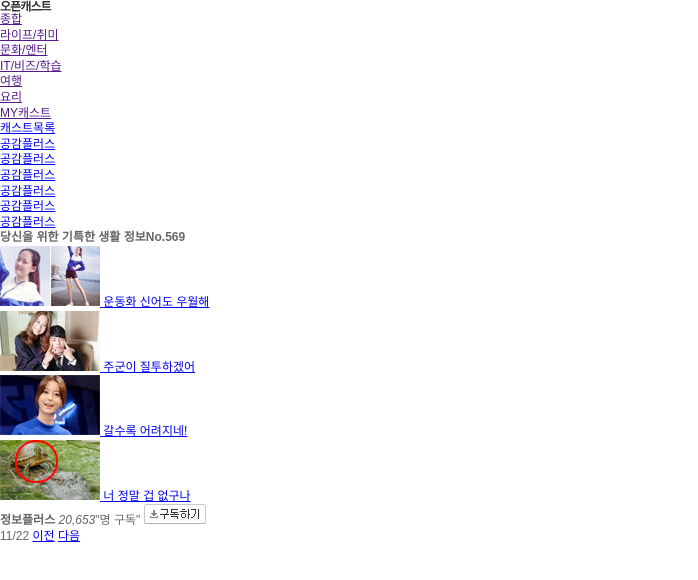
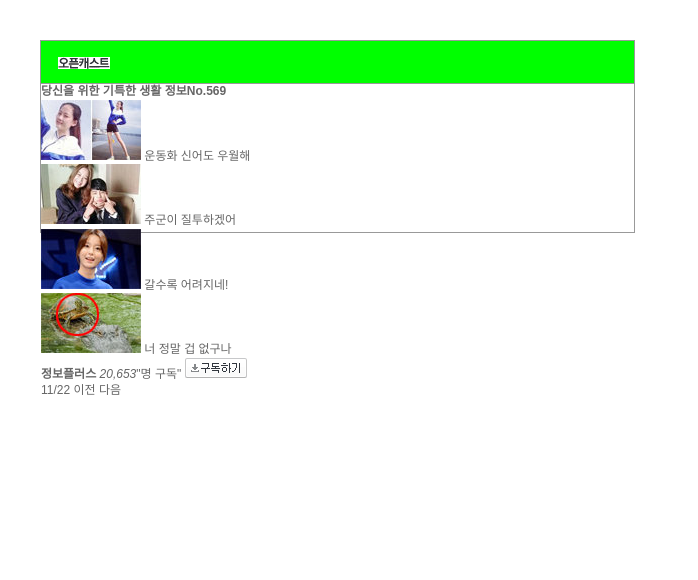
Before and after one commit to DoHoon2/Training, a plain HTML site: page level2_outline/opencast.html in a window 1280 px wide. Shown: the whole page, without its empty margins (0-698 px from the left). Drawn offline with Linux system fonts and the light colour scheme.

Commit message:
feat : level2_ouline HTML, CSS dev -ing

```diff
--- a/level2_outline/css/reset.css
+++ b/level2_outline/css/reset.css
@@ -1,24 +1,54 @@
 @charset "utf-8";
 
-html {
-	font-size:100%;
+body {
+  font: normal 12px '애플고딕', AppleGothic, '돋움', dotum, Arial, Verdana,
+    sans-serif;
+  line-height: 1.3;
+  color: #666666;
+  background-color: #fff;
+  margin: 0;
+  padding: 0;
 }
-body {
-	font:normal 12px "애플고딕", AppleGothic, "돋움", dotum, Arial, Verdana, sans-serif;
-	line-height:1.3;
-	color:#666666;
-	background-color:#fff;
-	margin:0;
-	padding:0;
+h1,
+h2,
+h3,
+h4,
+h5,
+h6 {
+  font-size: 1em;
 }
-h1, h2, h3, h4, h5, h6 {
-	font-size:1em;
+h1,
+h2,
+h3,
+h4,
+h5,
+h6,
+div,
+p,
+dl,
+dt,
+dd,
+ul,
+ol,
+li,
+form,
+fieldset,
+blockquote,
+address,
+table,
+thead,
+tbody,
+tfoot,
+tr,
+td,
+caption {
+  margin: 0;
+  padding: 0;
 }
-h1, h2, h3, h4, h5, h6, div, p, dl, dt, dd, ul, ol, li, form, fieldset, blockquote, address, table, thead, tbody, tfoot, tr, td, caption {
-	margin:0;
-	padding:0;
+li {
+  list-style: none;
 }
-img {border:none;}
-ul, ol {
-	list-style:none;
+a {
+  text-decoration: none;
+  color: #666666;
 }
--- a/level2_outline/opencast.html
+++ b/level2_outline/opencast.html
@@ -5,7 +5,34 @@
     <title>page info</title>
     <meta name="robots" content="all" />
     <link rel="stylesheet" type="text/css" media="all" href="css/reset.css" />
-    <style type="text/css"></style>
+    <style type="text/css">
+      body {
+        padding: 40px;
+      }
+      .opencast {
+        border: 1px solid #999;
+        width: 593px;
+        height: 191px;
+      }
+      .opencast_top {
+        border-bottom: 1px solid #999;
+        height: 42px;
+        background-color: lime;
+        /* 특별한 현상이 생겨 overflow:hidden; //bfc 새로 하여서 마진없애기 */
+        /* padding-top: 1px; height:41px; //으로 해도 마진 없애짐
+         하지만 밑에 float:left가 좋음 */
+      }
+      .opencast_top > h3 {
+        margin: 16px 0 0 17px;
+        float: left;
+      }
+      .opencast_top > .caslist {
+        display: none;
+      }
+      .opencast_top > .category {
+        display: none;
+      }
+    </style>
   </head>
   <body>
     <div class="opencast">
@@ -68,11 +95,11 @@
           <a href=""><img src="images/btn_read.gif" alt="구독하기" /></a>
         </div>
       </div>
-    </div>
-    <div class="page">
-      <span>11/22</span>
-      <a href="#" class="prev">이전</a>
-      <a href="#" class="next">다음</a>
+      <div class="page">
+        <span>11/22</span>
+        <a href="#" class="prev">이전</a>
+        <a href="#" class="next">다음</a>
+      </div>
     </div>
   </body>
 </html>
```
